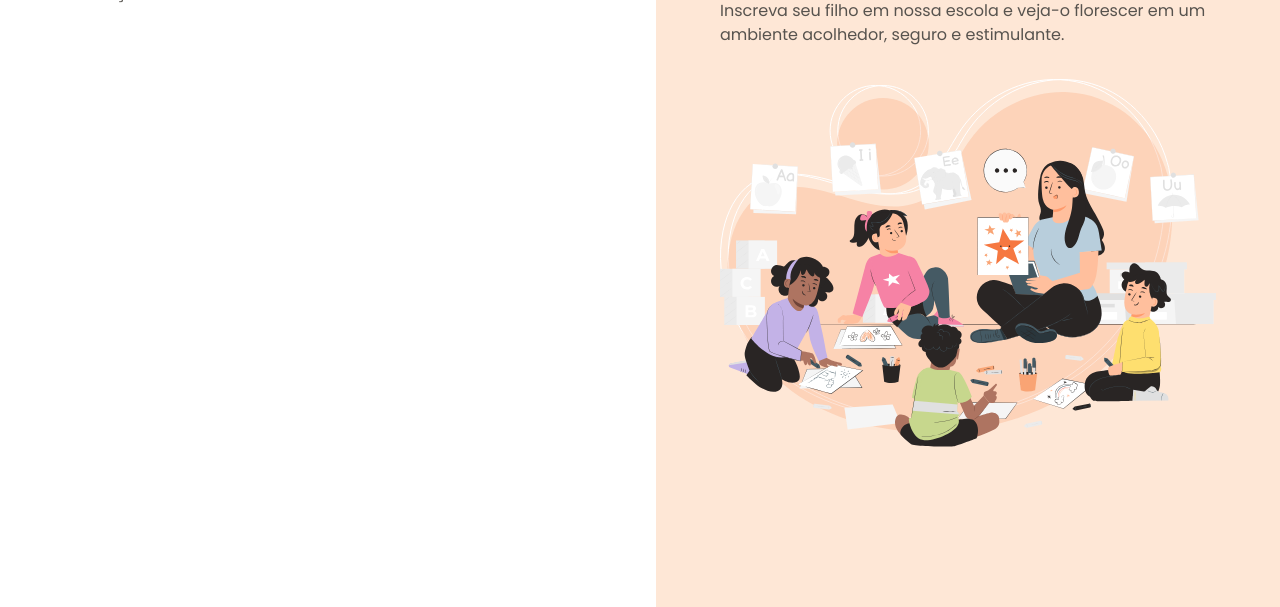
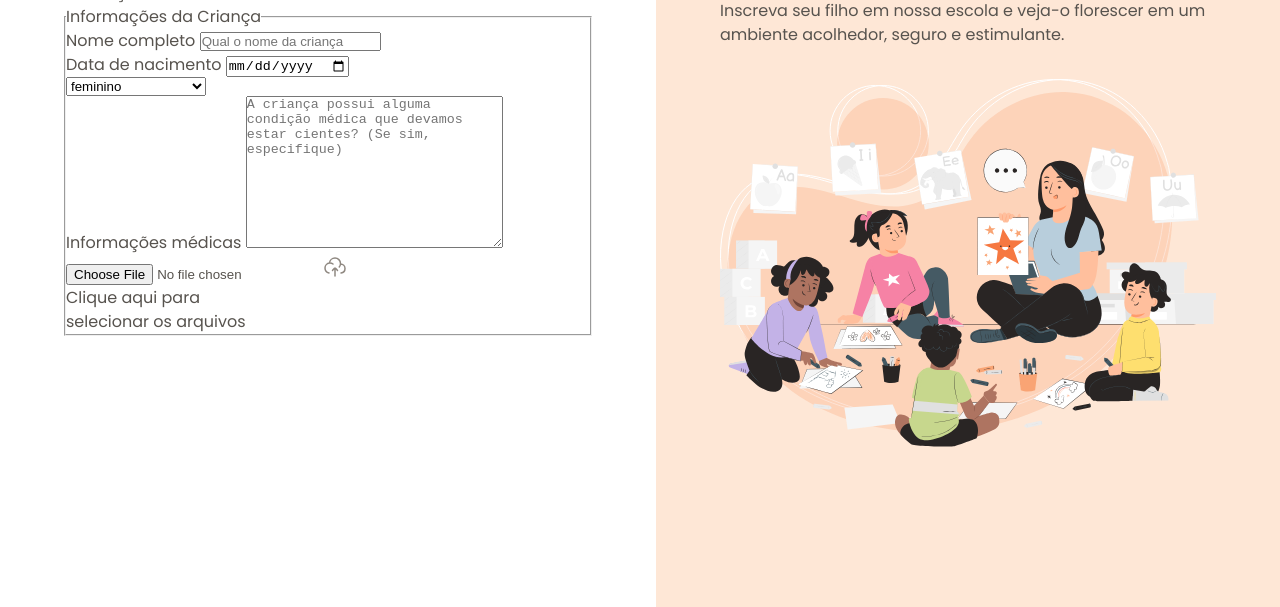
Before and after one commit to LordeZekro/Formulario-de-Matricula, a plain HTML site: page index.html in a window 1280 px wide. Shown: the part 193-800 px from the top of the page. Drawn offline with Linux system fonts and the light colour scheme.

Commit message:
start the first step of the form - Child Information

```diff
--- a/index.html
+++ b/index.html
@@ -18,7 +18,10 @@
       <main>
         <div class="main-container">
           <div class="back">
-            <img src="./assets/Interface Icons/arrow-left-02.svg" alt="Ícone de voltar" />
+            <img
+              src="./assets/Interface Icons/arrow-left-02.svg"
+              alt="Ícone de voltar"
+            />
             <span>Voltar</span>
           </div>
 
@@ -27,6 +30,56 @@
             Preencha os dados abaixo para matricular seu filho na escola de
             educação infantil Estrelas do Amanhã.
           </p>
+
+          <form method="post" enctype="multipart/form-data">
+            <fieldset class="child-info">
+              <legend>Informações da Criança</legend>
+
+              <div class="input-wrapper">
+                <label for="fullname">Nome completo</label>
+                <input
+                  type="text"
+                  id="fullname"
+                  name="fullname"
+                  placeholder="Qual o nome da criança"
+                />
+              </div>
+
+              <div class="input-wrapper">
+                <label for="birth">Data de nacimento</label>
+                <input type="date" name="birth" id="birth" lang="pt-br" />
+              </div>
+
+              <div class="select-wrapper">
+                <label for="gender"></label>
+                <select name="gender" id="gender">
+                  <option value="female">feminino</option>
+                  <option value="male">masculino</option>
+                  <option value="na">Prefiro não informar</option>
+                </select>
+              </div>
+
+              <div class="textarea-wrapper">
+                <label for="medical-info">Informações médicas</label>
+                <textarea
+                  name="medical-info"
+                  id="medical-info"
+                  placeholder="A criança possui alguma condição médica que devamos estar cientes? (Se sim, especifique)"
+                  cols="30"
+                  rows="10"
+                ></textarea>
+              </div>
+
+              <div class="droparea-wrapper">
+                <input type="file" id="birth-file" name="birth-file" />
+                <img src="./assets/Interface Icons/cloud-upload.svg" alt="">
+                <p>
+                  Clique aqui para <br>
+                  selecionar os arquivos
+                </p>
+              </div>
+            </fieldset>
+          </form>
         </div>
       </main>
       <aside>
@@ -39,7 +92,10 @@
               ambiente acolhedor, seguro e estimulante.
             </p>
           </header>
-          <img src="./assets/illustration/pana.svg" alt="Ilustração de uma professora dando aula para quatro crianças.">
+          <img
+            src="./assets/illustration/pana.svg"
+            alt="Ilustração de uma professora dando aula para quatro crianças."
+          />
         </div>
       </aside>
     </div>
--- a/styles/global.css
+++ b/styles/global.css
@@ -28,6 +28,7 @@
   --stroke-highlight: #f3541c;
 
   --semantic-error: #dc2626;
+
 }
 
 body {
@@ -42,7 +43,7 @@ h2 {
   color: var(--text-primary);
 }
 
-img{
+img {
   max-width: 100%;
   height: auto;
 }
```
